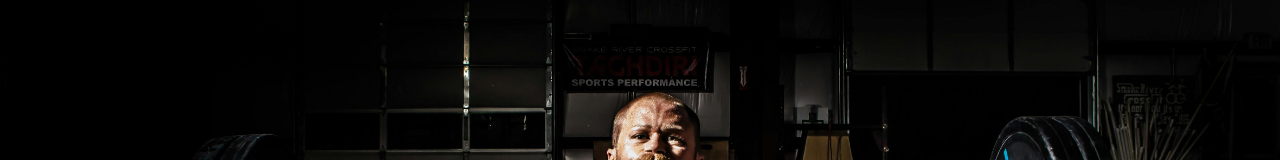
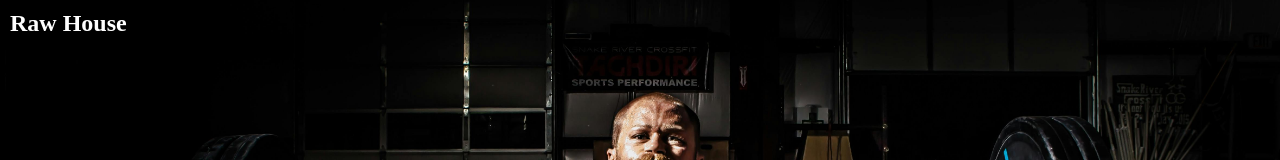
Before and after one commit to Abhijit8951/Oasis, a plain HTML site: page Task1/index.html in a window 1280 px wide. Shown: the top 160 px of the page. Drawn offline with Linux system fonts and the light colour scheme.

Commit message:
Changed the heading color

```diff
--- a/Task1/style.css
+++ b/Task1/style.css
@@ -11,3 +11,11 @@
     background-position: center;
     height: 100vh;
 }
+
+.scndmain {
+    padding: 10px 10px 0 10px;
+}
+
+.heading {
+    color: rgba(255,255,255,255);
+}
```
